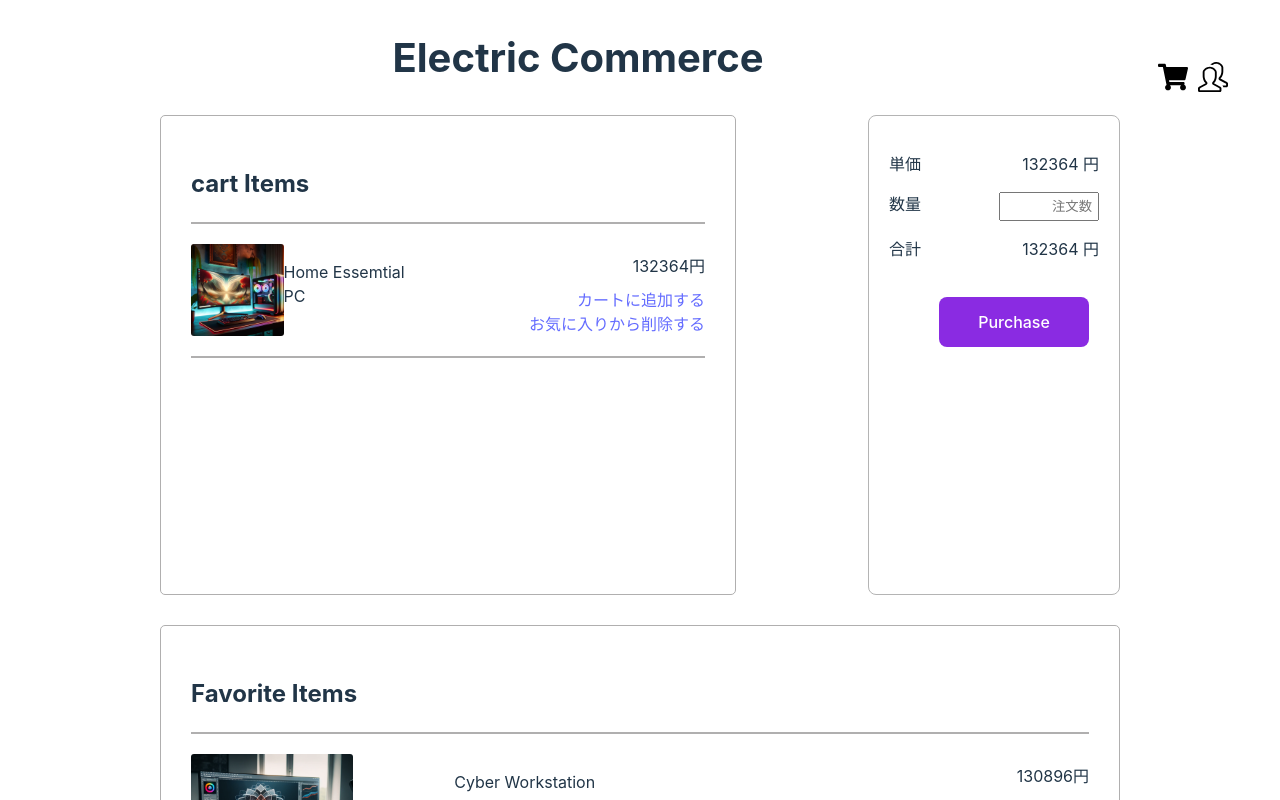
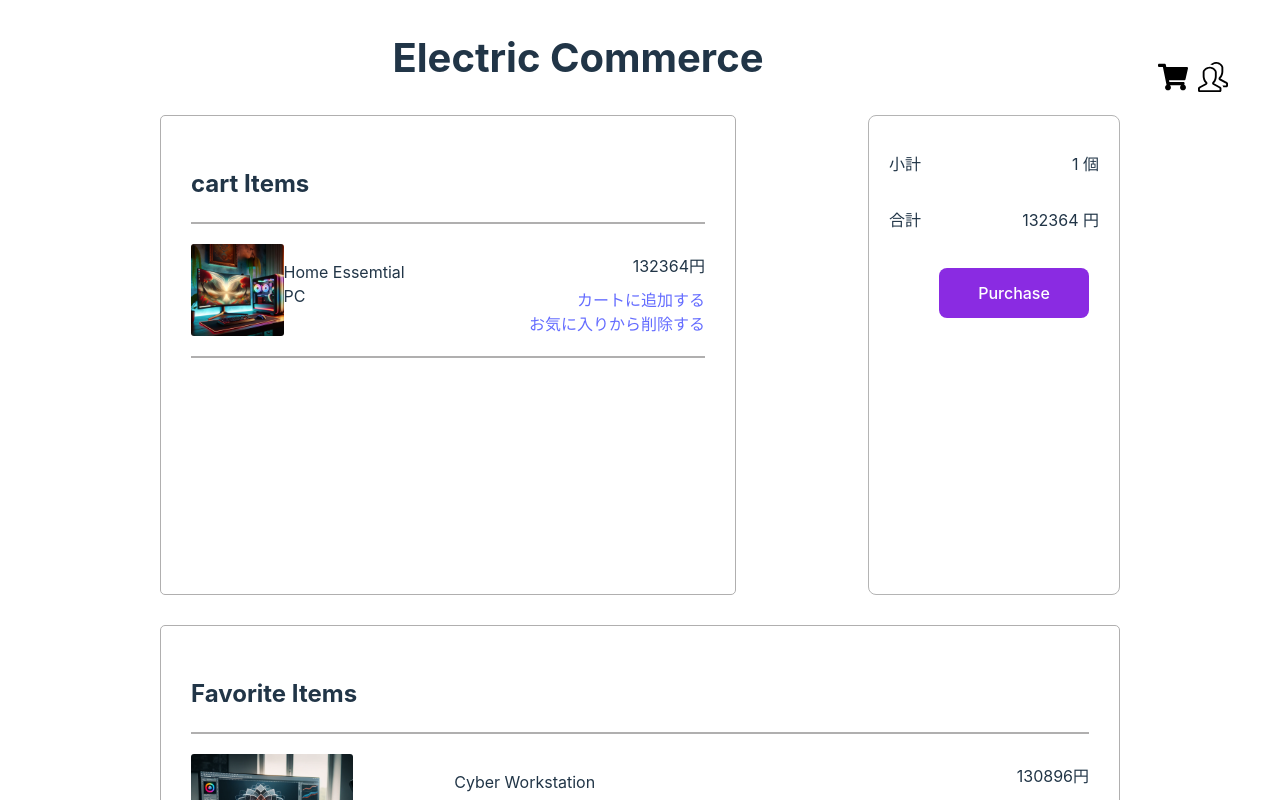
Before and after one commit to kip2/E-Commerce-Site-React, a React (Vite) app in the folder app/: page / in a window 1280 px wide. Shown: the top 800 px of the page. Built offline with nearby package versions, Linux system fonts and the light colour scheme.

Commit message:
Cart計算欄作成

```diff
--- /dev/null
+++ b/app/src/components/molecules/CartCalculation.css
@@ -0,0 +1,10 @@
+.unit-text {
+    display: flex;
+    justify-content: space-between;
+}
+
+.calculation-input {
+    max-width: 100px;
+    text-align: right;
+    padding: 5px;
+}
--- /dev/null
+++ b/app/src/components/molecules/CartCalculation.tsx
@@ -0,0 +1,26 @@
+import "./CartCalculation.css"
+
+type CartCalculationProps = {
+    pieces: number
+    price: number
+}
+
+// todo: 数量の入力に対したuseEffectが必要になる
+// todo: 単価を自動で取得して表示するようにする
+
+const CartCalculation: React.FC<CartCalculationProps> = ({ pieces, price}) => {
+    return (
+        <>
+            <div className="unit-text">
+                <p>小計</p>
+                <p>{pieces} 個</p>
+            </div>
+            <div className="unit-text">
+                <p>合計</p>
+                <p>{price} 円</p>
+            </div>
+        </>
+    )
+}
+
+export default CartCalculation
--- a/app/src/components/organisms/CartMenu.tsx
+++ b/app/src/components/organisms/CartMenu.tsx
@@ -1,5 +1,5 @@
 import Button from "../atoms/Button"
-import Calculation from "../molecules/Calculation"
+import CartCalculation from "../molecules/CartCalculation"
 import "./CartMenu.css"
 
 type CartMenuProps = {
@@ -12,7 +12,8 @@ const addPurchaseClick = () => {}
 const CartMenu: React.FC<CartMenuProps> = ({price}) => {
     return (
         <div className="cart-menu">
-            <Calculation
+            <CartCalculation
+                pieces={1}
                 price={price}
             />
             <div className="buttons">
```
